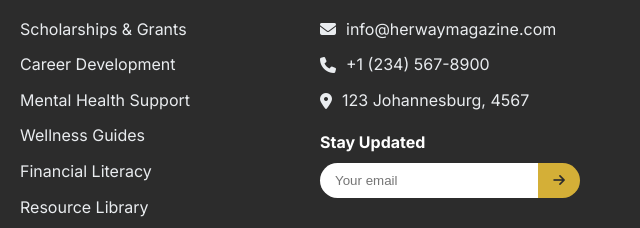
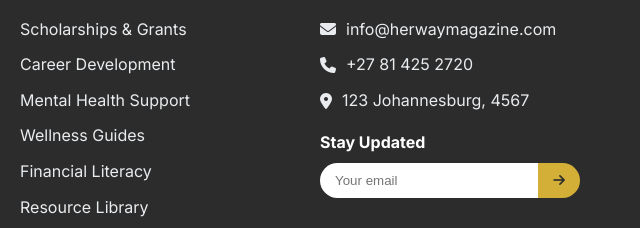
Before and after one commit to ThokozaneN/Herway, a plain HTML site: page index.html in a window 1280 px wide. Shown: the part 8425-8653 px from the top of the page, 640-1280 px from the left. Drawn offline with Linux system fonts and the light colour scheme; a web font is replaced by a local one.

Commit message:
Update index.html

```diff
--- a/index.html
+++ b/index.html
@@ -570,7 +570,7 @@
                     <h3>Contact Us</h3>
                     <ul class="footer-links">
                         <li><a href="mailto:info@herwaymagazine.com"><i class="fas fa-envelope"></i> info@herwaymagazine.com</a></li>
-                        <li><a href="tel:+27 81 425 2720"><i class="fas fa-phone"></i> +1 (234) 567-8900</a></li>
+                        <li><a href="tel:+27 81 425 2720"><i class="fas fa-phone"></i> +27 81 425 2720</a></li>
                         <li><a href="#"><i class="fas fa-map-marker-alt"></i> 123 Johannesburg, 4567</a></li>
                     </ul>
                     <div class="footer-newsletter">
```
